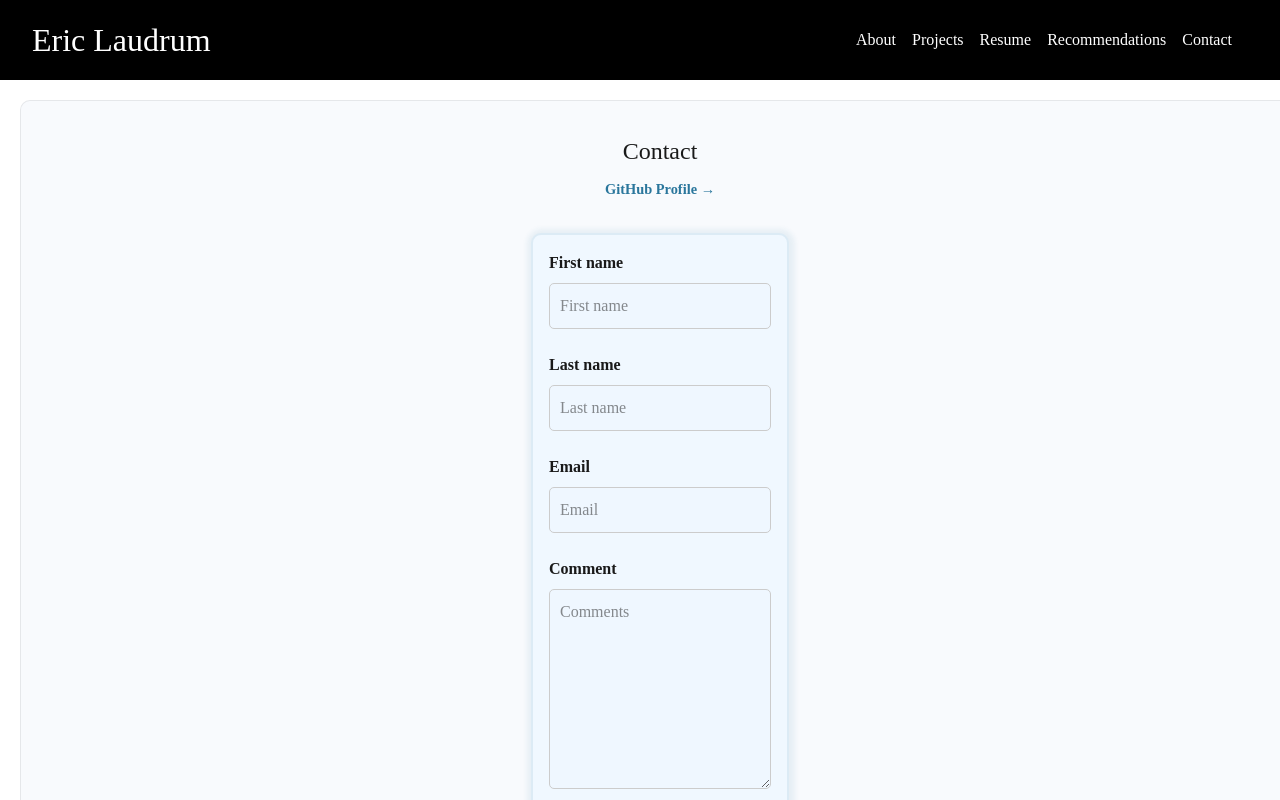
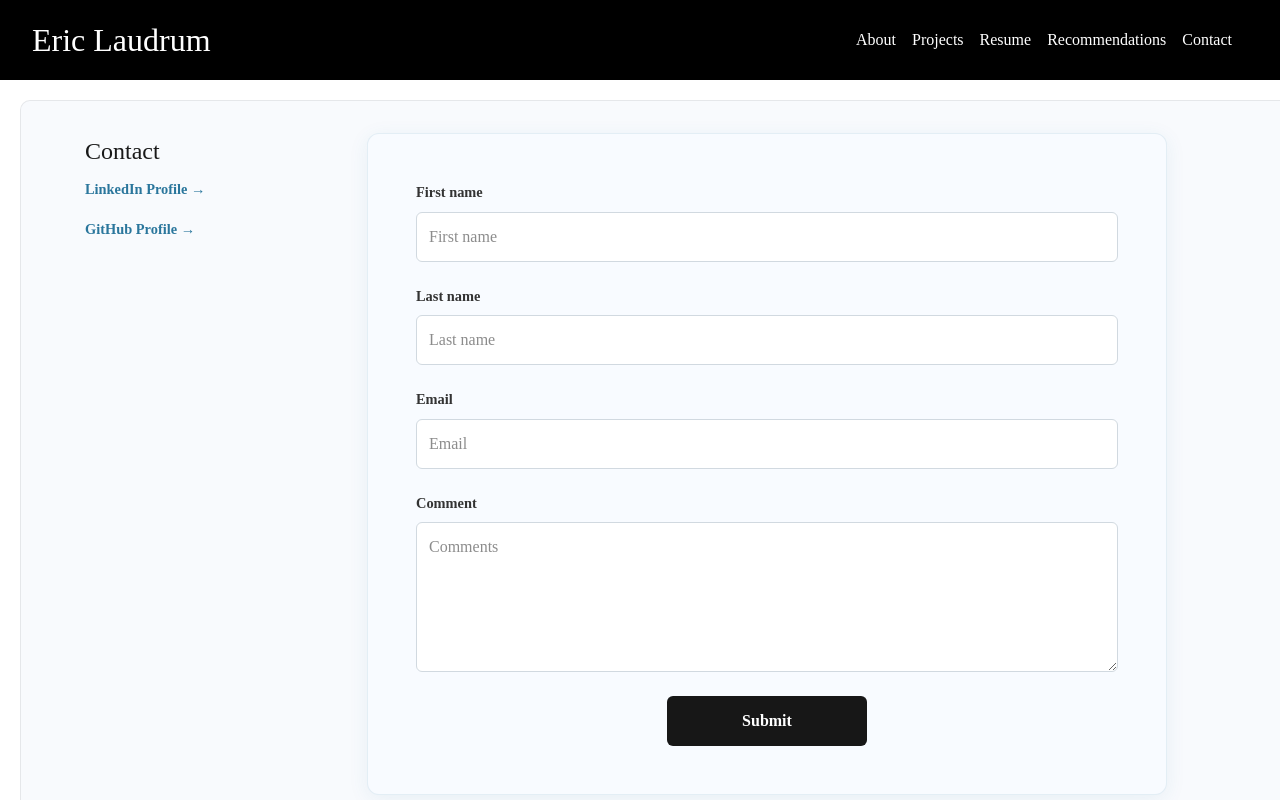
Before and after one commit to eric-laudrum/eric-laudrum.github.io, a Next.js app: page /contact in a window 1280 px wide. Shown: the top 800 px of the page. Built offline with nearby package versions, Linux system fonts and the light colour scheme.

Commit message:
update/ about me section with headshot and some contact form styling

```diff
--- a/src/app/about/page.tsx
+++ b/src/app/about/page.tsx
@@ -3,24 +3,39 @@ export default function AboutPage(){
      return(
         <>
         <main className="section-container" id="about-section">
-            <img className="headshot-img" src="assets/park.jpg" alt="no image"/>
+
+            {/* Headshot */}
+            <img
+                className="headshot-img"
+                src="assets/screenshots/eric-headshot.jpg"
+                alt="no image"
+                width={300}
+                height={300}
+
+            />
 
             <div>
-                <ul className="about-details">
-                    <li>Full-Stack Developer</li>
+
+
                     <p>
 
-                        I started pushing buttons on a sequencer.
-                        Programming music is a passion of mine that had me doing everything I could to avoid expensive sampling hardware.
+                        Hi, I’m Eric, a full-stack developer who turns complex ideas into simple, intuitive products that work cleanly and feel effortless to use.
+                        My first insight into coding came from an unexpected place, pushing buttons on a sequencer to make music, using the same logic, patterns, and workflow that now guide how I build software.
+                    </p>
+                    <p>
+                        I work across object-oriented programming (Java, C#, Python),
+                        mobile apps (iOS Swift, Android Java/Kotlin),
+                        full-stack web development (React, Node.js, ASP.NET, Spring Boot, MERN/MEAN),
+                        and databases (SQL, PostgreSQL, MongoDB).
 
-                        I like simple, intuitive design to facilitate complex
+                    </p>
+                    <p>
+                        My background in sociology shapes how I think about people and data, bringing a human approach to my code.
+                        I believe that good design looks invisible, and the best tools are the ones you have available.
 
                     </p>
 
-                    <p className="philosophy">The best tool for the job is the one available</p>
 
-                    <p>Good design looks invisible</p>
-                </ul>
             </div>
         </main>
         </>
--- a/src/app/contact/page.tsx
+++ b/src/app/contact/page.tsx
@@ -3,22 +3,42 @@ import ContactForm from '@/components/ContactForm'
 export default function ContactPage(){
 
      return(
-        <main className="section-container">
+        <main className="section-container" id="contact-page">
+            <div className="left-contact">
                 <h1 className="section-title">Contact</h1>
 
+
+                <div style={{ marginBottom: '2rem', marginTop: '-1rem' }}>
+                    <a
+                        href="https://www.linkedin.com/in/ericlaudrum/"
+                        target="_blank"
+                        rel="noopener noreferrer"
+                        className="resume-link"
+                        style={{ fontWeight: 'bold', color: '#2a769c', fontSize: '0.9rem' }}
+                    >
+                        LinkedIn Profile →
+                    </a>
+                </div>
 
                 <div style={{ marginBottom: '2rem', marginTop: '-1rem' }}>
                     <a
                         href="https://github.com/eric-laudrum"
                         target="_blank"
                         rel="noopener noreferrer"
-                    className="resume-link" // Reusing your existing hover styles
+                        className="resume-link"
                         style={{ fontWeight: 'bold', color: '#2a769c', fontSize: '0.9rem' }}
                     >
                         GitHub Profile →
                     </a>
                 </div>
+
+            </div>
+            <div className="right-contact">
                 <ContactForm />
+            </div>
+
+
+
 
         </main>
     )
--- a/src/app/globals.css
+++ b/src/app/globals.css
@@ -28,8 +28,8 @@ main{
   flex: 1;
   display: flex;
   flex-direction: column;
-  justify-content: center;
-  align-items: center;
+  justify-content: flex-start;
+  align-items: stretch;
   width: 100%;
   padding: 0;
 
@@ -247,8 +247,11 @@ main{
 
 /* ------ About Section ----- */
 .headshot-img{
-  height: 15em;
-  width: 15em;
+  width: 20rem;
+  height: 25rem;
+
+  aspect-ratio: 1 / 1;
+  object-fit: cover;
   margin-right: 2em;
   border-radius: 10px;
   border: 5px solid rgba(173, 216, 230, 0.142);
@@ -256,7 +259,7 @@ main{
 
 .section-container#about-section{
   display: flex;
-  flex-direction: row;
+  flex-direction: column;
   height: 100%;
   margin: 0;
   padding: 2rem;
@@ -334,67 +337,99 @@ main{
 
 
 /* Contact Form */
-.contact-form{
+.contact-form {
   display: flex;
   flex-direction: column;
+  width: 100%;
+  max-width: 600px;
+  min-width: 50rem;
 
-  align-items: flex-start;
-  align-content: flex-start;
-  justify-content: flex-start;
-  justify-items: flex-start;
-  border: 2px solid rgb(42, 118, 156, 0.1);
-  box-shadow: 1px 1px 5px 5px rgb(42, 118, 156, 0.08);
-  background-color: rgba(240, 248, 255, 1);
-  padding: 1em;
-  border-radius: 10px;
+  border: 1px solid rgba(42, 118, 156, 0.1);
+  box-shadow: 0 4px 20px rgba(42, 118, 156, 0.08);
+  background-color: #f8fbff;
+  padding: 3rem;
+  border-radius: 12px;
+}
+
+.left-contact{
+  flex: 0 0 250px;
+  border: 2px none;
+}
+
+.right-contact{
+  flex: 1;
+  display: flex;
+  justify-content: center;
 
 }
 
-.form-col{
+
+.section-container#contact-page{
+  display: grid;
+  grid-template-columns: 250px 1fr 250px;
+  align-items: start;
+  gap: 2rem;
+  min-height: 70vh;
+}
+
+
+.form-col {
   display: flex;
   flex-direction: column;
-
-  align-items: flex-start;
   width: 100%;
   margin-bottom: 1.5rem;
-  box-sizing: border-box;
 }
 
 .form-col label {
   margin-bottom: 0.5rem;
-  font-weight: bold;
+  font-weight: 600;
+  font-size: 0.9rem;
+  color: #333;
 }
 
 .form-field {
   width: 100%;
   box-sizing: border-box;
-  padding: 10px;
-  border: 1px solid #ccc;
-  border-radius: 5px;
-  background-color: rgba(240, 248, 255, 0.63);
+  padding: 12px;
+  border: 1px solid #d1d9e0;
+  border-radius: 6px;
+  background-color: white;
   font-size: 1rem;
+  transition: border-color 0.2s, box-shadow 0.2s;
 }
 
-
-.form-field#comment-field{
-  min-height: 200px;
-  width: 100%;
-  resize: vertical;
-  padding: 10px;
+.form-field:focus {
+  outline: none;
+  border-color: #2a769c;
+  box-shadow: 0 0 0 3px rgba(42, 118, 156, 0.1);
 }
 
+.form-field#comment-field {
+  min-height: 150px;
+  resize: vertical;
+}
 
-.submit-button{
-  border: 1px solid black;
-  border-radius: 5px;
-  width: 6rem;
-  padding: 0.5em;
+.submit-button {
+  background-color: #171717;
+  color: white;
+  border: none;
+  border-radius: 6px;
+  width: 100%;
+  max-width: 200px;
+  padding: 0.8rem;
   align-self: center;
-  margin: 10px;
+  font-weight: 600;
+  cursor: pointer;
+  transition: background-color 0.2s, transform 0.1s;
 }
-.submit-button:hover{
-    transition: transform 0.3s ease, box-shadow 0.2s ease;
 
+.submit-button:hover {
+  background-color: #333;
+  transform: translateY(-1px);
+}
+
+.submit-button:active {
+  transform: translateY(0);
 }
 
 
--- a/src/components/ContactForm.tsx
+++ b/src/components/ContactForm.tsx
@@ -6,10 +6,10 @@ const ContactForm = () => {
         <>
         <div>
             <div>
-                <Form className="contact-form" action="/submit">
+               <Form className="contact-form" action="/submit">
                     <div className='form-col'>
                         <label>First name</label>
-                        <input className='form-field' name="first-name" placeholder='First name'/>
+                        <input className='form-field' name="first-name" placeholder='First name' />
                     </div>
                     <div className='form-col'>
                         <label>Last name</label>
```
Also changed, not shown: public/assets/screenshots/eric-headshot.jpg (added). Lines whose indentation alone changed are shown as unchanged.
